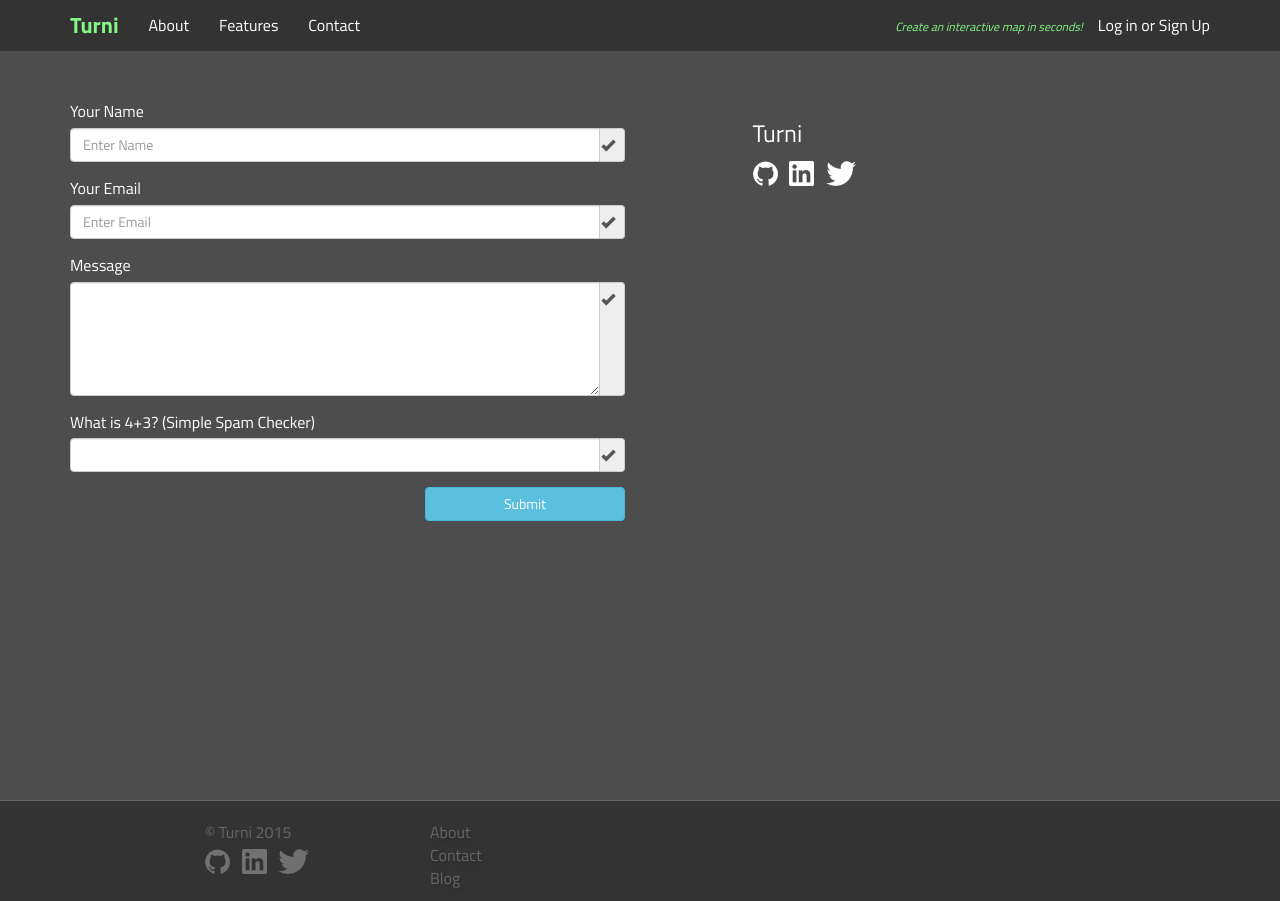
After one commit to laurenor/Turni, a Flask app: page /contact in a window 1280 px wide. The commit adds this page. Run offline with Flask 2, Linux system fonts and the light colour scheme; some libraries are stand-ins or nearby versions.

```diff
--- a/static/css/main.css
+++ b/static/css/main.css
@@ -492,7 +492,7 @@ html, body {
 .indiv-table {
 	width: 100%;
 	height: 120px;
-	background-color: transparent;
+	background-color: #4d4d4d;
 	border: 3px solid #666;
 	border-radius: 15px;
 	color: #fff;
--- a/templates/base.html
+++ b/templates/base.html
@@ -7,6 +7,7 @@
 		<link href='http://fonts.googleapis.com/css?family=Titillium+Web:400,700' rel='stylesheet' type='text/css'>
 		<link rel="stylesheet" href="/static/css/bootstrap.css">
 		<link rel="stylesheet" href="/static/css/main.css">
+		<link rel="icon" href="/static/img/favicon.ico">
 
 	</head>
 	<body>
--- /dev/null
+++ b/templates/contact.html
@@ -0,0 +1,62 @@
+{% extends 'base.html' %}
+{% block body %}
+
+<style>
+  .form1 {
+    margin-top: 50px;
+  }
+
+  img {
+    height: 25px;
+    margin: 5px 8px 0 0;
+  }
+
+
+</style>
+
+<div class="container">
+  <div class="row">
+    <form role="form" action="" method="post" class="form1">
+      <div class="col-md-6 col-lg-6">
+        <div class="form-group">
+          <label for="InputName">Your Name</label>
+          <div class="input-group">
+            <input type="text" class="form-control" name="InputName" id="InputName" placeholder="Enter Name" required>
+            <span class="input-group-addon"><i class="glyphicon glyphicon-ok form-control-feedback"></i></span></div>
+        </div>
+        <div class="form-group">
+          <label for="InputEmail">Your Email</label>
+          <div class="input-group">
+            <input type="email" class="form-control" id="InputEmail" name="InputEmail" placeholder="Enter Email" required  >
+            <span class="input-group-addon"><i class="glyphicon glyphicon-ok form-control-feedback"></i></span></div>
+        </div>
+        <div class="form-group">
+          <label for="InputMessage">Message</label>
+          <div class="input-group"
+  >
+            <textarea name="InputMessage" id="InputMessage" class="form-control" rows="5" required></textarea>
+            <span class="input-group-addon"><i class="glyphicon glyphicon-ok form-control-feedback"></i></span></div>
+        </div>
+        <div class="form-group">
+          <label for="InputReal">What is 4+3? (Simple Spam Checker)</label>
+          <div class="input-group">
+            <input type="text" class="form-control" name="InputReal" id="InputReal" required>
+            <span class="input-group-addon"><i class="glyphicon glyphicon-ok form-control-feedback"></i></span></div>
+        </div>
+        <input type="submit" name="submit" id="submit" value="Submit" class="btn btn-info pull-right">
+      </div>
+    </form>
+    <div class="col-md-6 col-lg-5 col-md-push-1">
+      <address>
+      <h3>Turni</h3>
+      <p>
+          <a href="http://www.github.com/laurenor" target="_blank"><img src="/static/img/github.png"></a>
+          <a href="https://www.linkedin.com/in/laurenortencio" target="_blank"><img src="/static/img/linkedin.png"></a>
+          <a href="http://www.twitter.com/lortencio" target="_blank"><img src="/static/img/twitter.png"></a>
+      </address>
+    </div>
+  </div>
+
+</div>
+
+{% endblock %}
```
Also changed, not shown: static/css/map.css (added, +71 -0 lines), templates/map.html (+22 -3 lines), static/img/favicon.ico (added), static/img/turni2.png (added).
